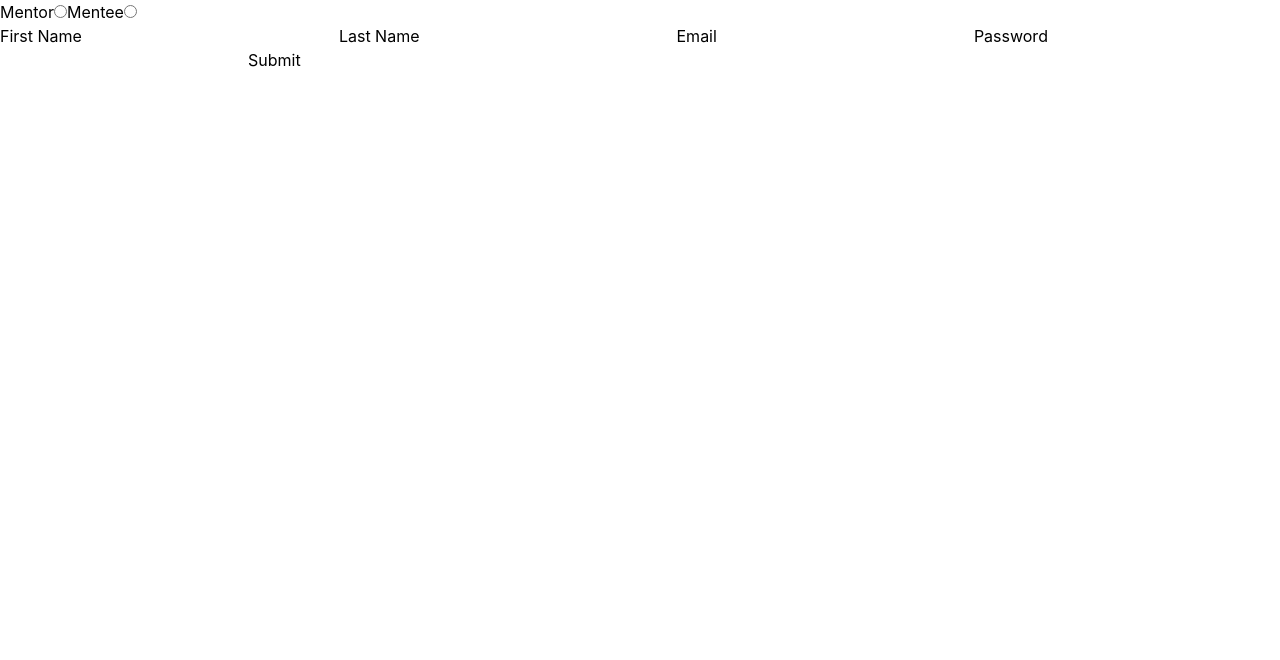
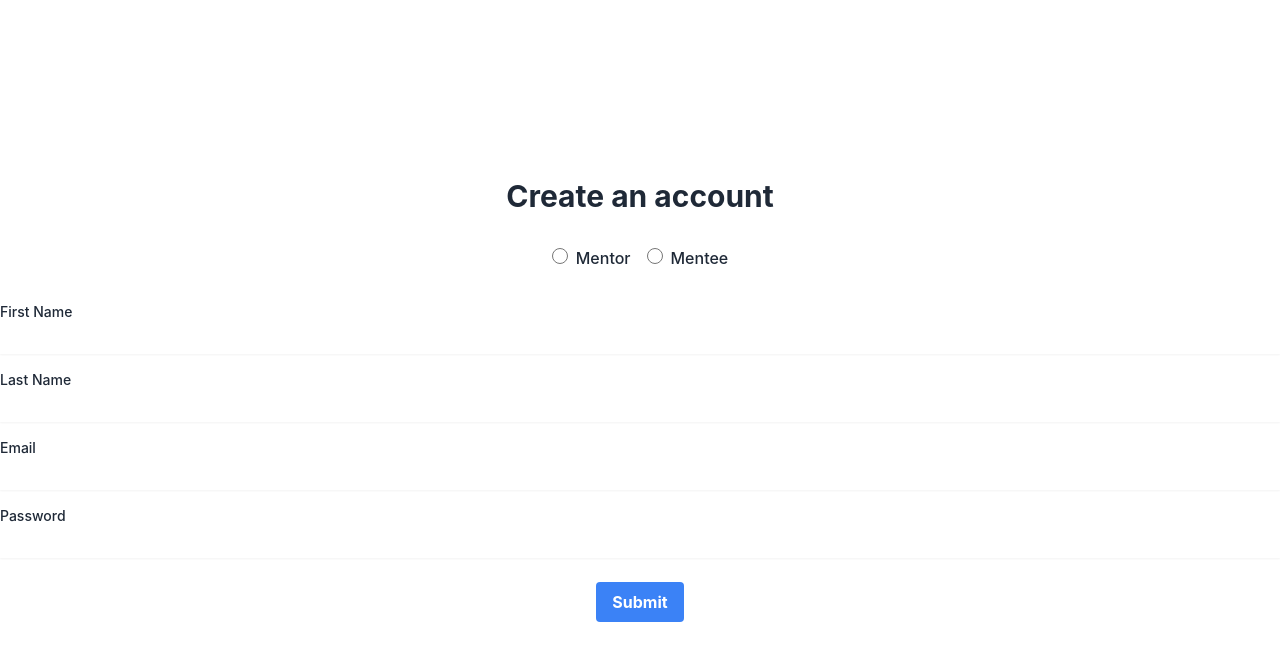
Before and after one commit to KonataF/MentorFinder, a React (Create React App) app in the folder mentorfinder/: page /signup in a window 1280 px wide. Shown: the top 660 px of the page. Built offline with nearby package versions, Linux system fonts and the light colour scheme.

Commit message:
add styling for the signup page

```diff
--- a/mentorfinder/src/Components/SignupForm.jsx
+++ b/mentorfinder/src/Components/SignupForm.jsx
@@ -47,10 +47,15 @@ const SignupForm = () => {
   };
 
   return (
-    <form onSubmit={handleSubmit}>
-      <div>
-        <label htmlFor="Mentor">
-          Mentor
+    <form
+      onSubmit={handleSubmit}
+      className="flex flex-col justify-center items-center h-screen"
+    >
+      <h1 className="text-3xl font-bold text-gray-800 mb-8">
+        Create an account
+      </h1>
+      <div className="flex items-center mb-8">
+        <label htmlFor="Mentor" className="mr-4 cursor-pointer">
           <input
             type="radio"
             id="Mentor"
@@ -58,10 +63,11 @@ const SignupForm = () => {
             value="Mentor"
             checked={userType === "Mentor"}
             onChange={handleUserTypeChange}
+            className="form-radio text-blue-600 h-4 w-4"
           />
+          <span className="ml-2 text-gray-800 font-medium">Mentor</span>
         </label>
-        <label htmlFor="Mentee">
-          Mentee
+        <label htmlFor="Mentee" className="cursor-pointer">
           <input
             type="radio"
             id="Mentee"
@@ -69,38 +75,77 @@ const SignupForm = () => {
             value="Mentee"
             checked={userType === "Mentee"}
             onChange={handleUserTypeChange}
+            className="form-radio text-blue-600 h-4 w-4"
           />
+          <span className="ml-2 text-gray-800 font-medium">Mentee</span>
         </label>
       </div>
-      <label htmlFor="firstName"> First Name </label>
+      <div className="mb-4 w-full">
+        <label
+          htmlFor="firstName"
+          className="text-sm font-medium text-gray-800 mb-2 block"
+        >
+          First Name
+        </label>
         <input
           type="text"
           id="firstName"
           value={firstName}
           onChange={(e) => setFirstName(e.target.value)}
+          className="form-input w-full border-gray-300 shadow-sm focus:ring-blue-600 focus:border-blue-600"
         />
-      <label htmlFor="lastName"> Last Name </label>
+      </div>
+      <div className="mb-4 w-full">
+        <label
+          htmlFor="lastName"
+          className="text-sm font-medium text-gray-800 mb-2 block"
+        >
+          Last Name
+        </label>
         <input
           type="text"
           id="lastName"
           value={lastName}
           onChange={(e) => setLastName(e.target.value)}
+          className="form-input w-full border-gray-300 shadow-sm focus:ring-blue-600 focus:border-blue-600"
         />
-      <label htmlFor="email"> Email </label>
+      </div>
+      <div className="mb-4 w-full">
+        <label
+          htmlFor="email"
+          className="text-sm font-medium text-gray-800 mb-2 block"
+        >
+          Email
+        </label>
         <input
           type="email"
           id="email"
           value={email}
           onChange={(e) => setEmail(e.target.value)}
+          className="form-input w-full border-gray-300 shadow-sm focus:ring-blue-600 focus:border-blue-600"
         />
-      <label htmlFor="password"> Password </label>
+      </div>
+      <div className="mb-6 w-full">
+        <label
+          htmlFor="password"
+          className="text-sm font-medium text-gray-800 mb-2 block"
+        >
+          Password
+        </label>
         <input
           type="password"
           id="password"
           value={password}
           onChange={(e) => setPassword(e.target.value)}
+          className="form-input w-full border-gray-300 shadow-sm focus:ring-blue-600 focus:border-blue-600"
         />
-      <button type="submit"> Submit </button>
+      </div>
+      <button
+        className="bg-blue-500 hover:bg-blue-600 text-white font-bold py-2 px-4 rounded"
+        type="submit"
+      >
+        Submit
+      </button>
     </form>
   );
 };
```
Lines whose indentation alone changed are shown as unchanged.
